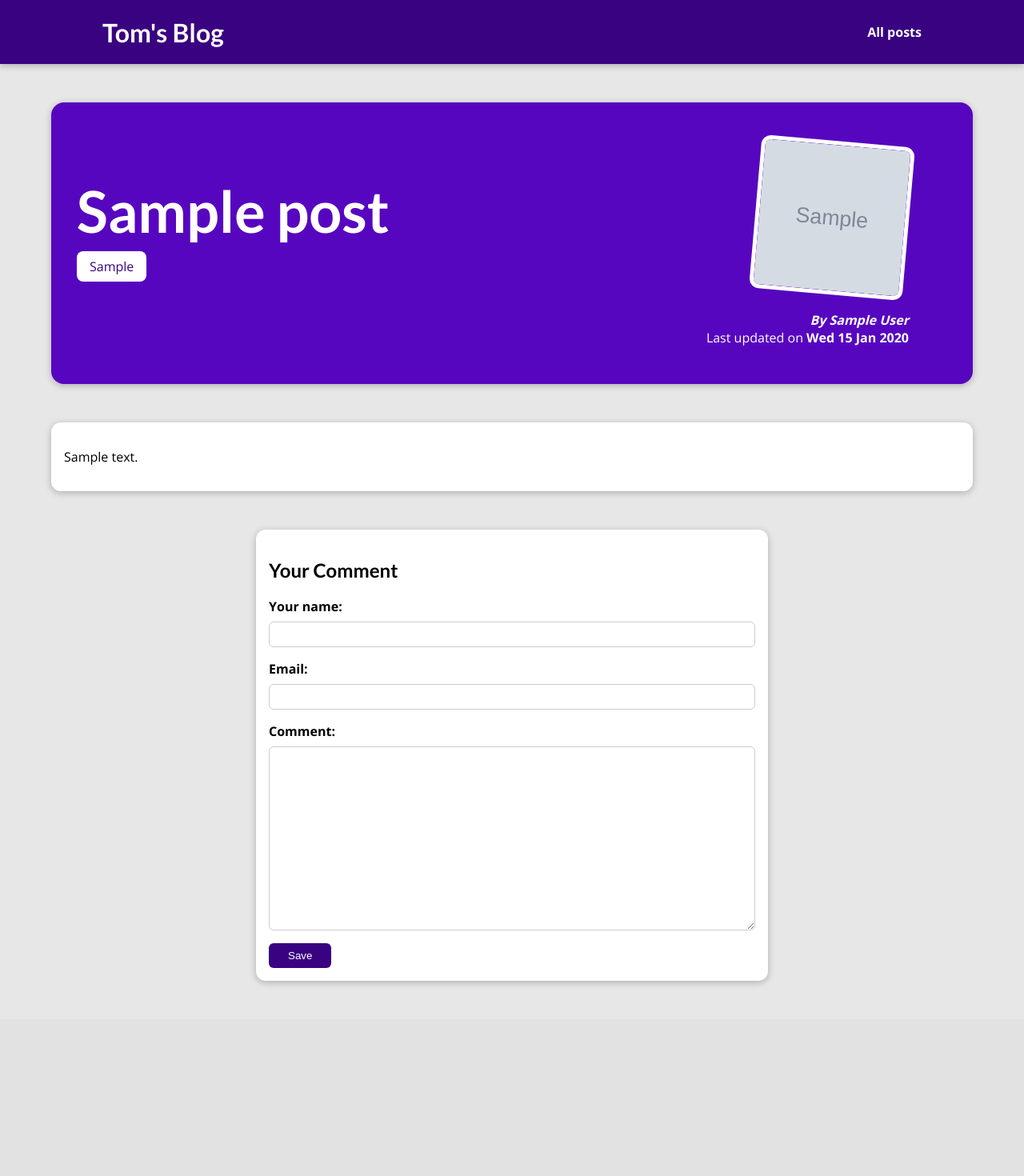
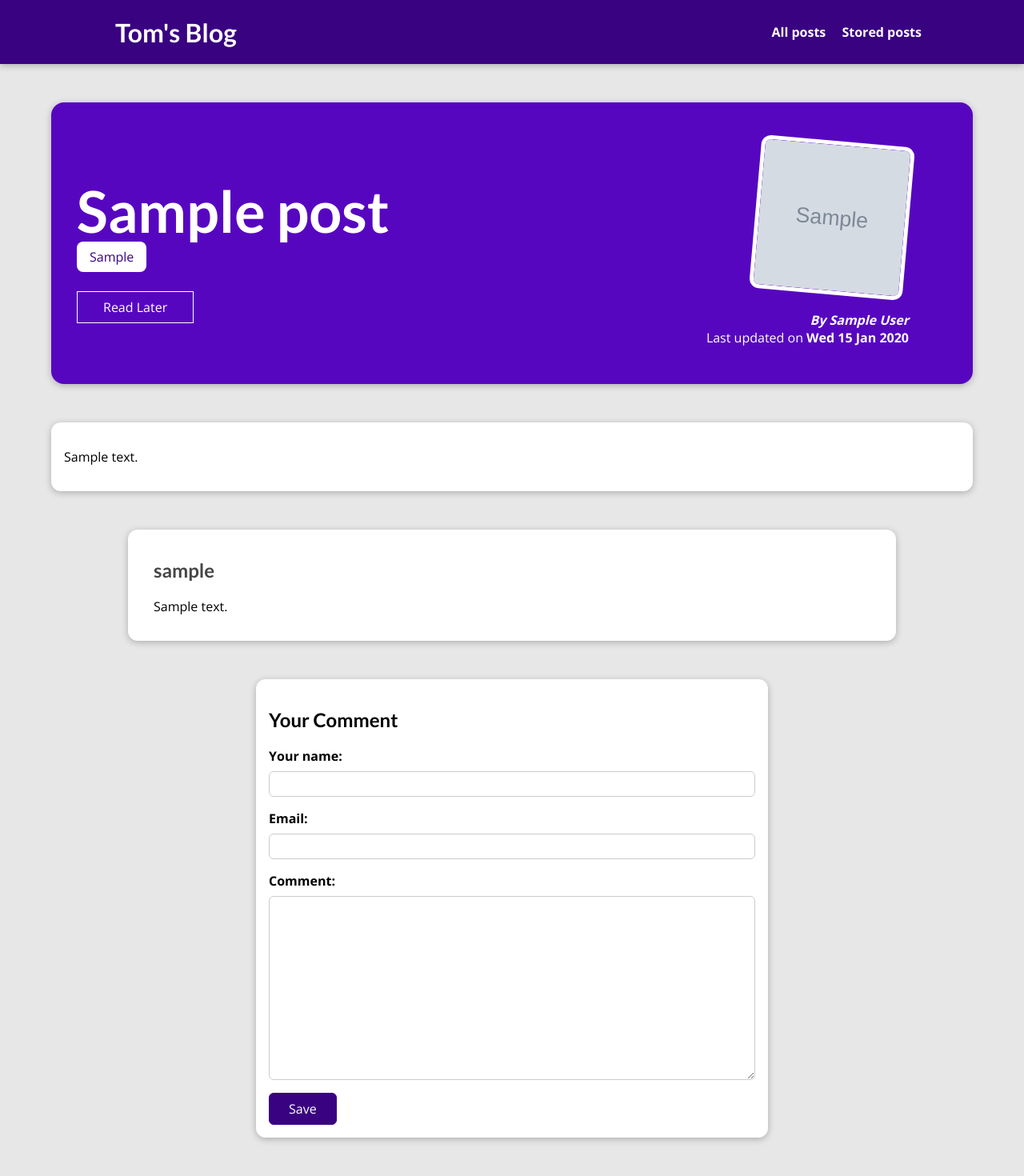
Before and after one commit to tvrbosic/django-practice, a Django app: a page that uses blog/templates/blog/post-details.html in a window 1280 px wide. Shown: the whole page at 80% size. Before the commit the page ends 1230 px from the top, so only its background shows below. Run offline with Django 4.2, Linux system fonts and the light colour scheme; tables that the repository leaves empty hold one stand-in row (values such as "Sample post"); grey boxes marked "Sample" are stand-in pictures.

Commit message:
Forms, files and sessions

```diff
--- a/blog/static/blog/header.css
+++ b/blog/static/blog/header.css
@@ -8,12 +8,15 @@
   position: absolute;
   top: 0;
   left: 0;
+  background-color: #390281;
+  box-shadow: 0 2px 8px rgba(0, 0, 0, 0.25);
 }
 
 #main-navigation a {
   text-decoration: none;
   color: white;
   font-weight: bold;
+  margin-left: 1rem;
 }
 
 #main-navigation a:hover,
--- a/blog/static/blog/post-details.css
+++ b/blog/static/blog/post-details.css
@@ -1,10 +1,5 @@
 body {
   background-color: #e7e7e7;
-}
-
-#main-navigation {
-  background-color: #390281;
-  box-shadow: 0 2px 8px rgba(0, 0, 0, 0.25);
 }
 
 #summary {
@@ -22,7 +17,7 @@ body {
 #summary h2 {
   color: white;
   font-size: 4.5rem;
-  margin-bottom: 1rem;
+  margin-bottom: 0.25rem;
 }
 
 #summary article {
@@ -57,6 +52,25 @@ body {
   font-weight: bold;
 }
 
+#read-later {
+  margin: 2rem 0;
+}
+
+#read-later button {
+  background-color: transparent;
+  border: 1px solid white;
+  padding: 0.5rem 2rem;
+  font: inherit;
+  color: white;
+  cursor: pointer;
+}
+
+#read-later button:hover,
+#read-later button:active {
+  background-color: white;
+  color: #390281;
+}
+
 main {
   width: 90%;
   max-width: 90rem;
@@ -68,20 +82,36 @@ main {
 }
 
 .tag {
+  background-color: white;
   color: #390281;
-  background-color: white;
-  padding: .5rem 1rem;
+  padding: 0.5rem 1rem;
   border-radius: 8px;
 }
 
 #comment-form {
   margin: 3rem auto;
   width: 90%;
-  padding: 1rem;
   max-width: 40rem;
   border-radius: 12px;
   background-color: white;
   box-shadow: 0 2px 8px rgba(0, 0, 0, 0.25);
+  padding: 1rem;
+}
+
+#comment-form button {
+  font: inherit;
+  background-color: #390281;
+  color: white;
+  border: 1px solid #390281;
+  padding: 0.5rem 1.5rem;
+  border-radius: 6px;
+  cursor: pointer;
+}
+
+#comment-form button:hover,
+#comment-form button:active {
+  background-color: #4f0ba7;
+  border-color: #4f0ba7;
 }
 
 .form-control {
@@ -90,7 +120,7 @@ main {
 
 .form-control label {
   font-weight: bold;
-  margin-bottom: .5rem;
+  margin-bottom: 0.5rem;
   display: block;
 }
 
@@ -99,22 +129,71 @@ main {
   display: block;
   width: 100%;
   font: inherit;
-  padding: .25rem;
+  padding: 0.25rem;
   border-radius: 6px;
   border: 1px solid #ccc;
 }
 
-#comment-form button {
+.errorlist {
+  list-style: none;
+  margin: 0.5rem 0;
+  padding: 0;
+  color: #d6000b;
+}
+
+.invalid label {
+  color: #d6000b;
+}
+
+.invalid input,
+.invalid textarea {
+  border-color: #d6000b;
+  background-color: #ffe6e7;
+}
+
+#alert {
+  margin: 8rem auto 3rem auto;
+  border: 1px solid #d6000b;
+  background-color: #ffe6e7;
+  padding: 1rem;
+  width: 90%;
+  max-width: 40rem;
+}
+
+#alert a {
+  text-decoration: none;
+  border: 1px solid #d6000b;
+  background-color: #d6000b;
   color: white;
-  background-color: #390281;
-  border: 1px #5706c0;
-  padding: .5rem 1.5rem;
+  padding: 0.25rem 1.5rem;
   border-radius: 6px;
 }
 
-#comment-form button:hover,
-#comment-form button:active {
-  cursor: pointer;
-  background-color: #4f0ba7;
-  border-color: #4f0ba7;
+#comments {
+  margin: 3rem auto;
+  width: 90%;
+  max-width: 60rem;
+  border-radius: 12px;
+  background-color: white;
+  box-shadow: 0 2px 8px rgba(0, 0, 0, 0.25);
+  padding: 1rem 2rem;
 }
+
+#comments ul {
+  list-style: none;
+  margin: 0;
+  padding: 0;
+}
+
+#comments li {
+  margin-bottom: 1rem;
+  border-bottom: 2px solid #ccc;
+}
+
+#comments li:last-of-type {
+  border-bottom: none;
+}
+
+#comments h2 {
+  color: #464646;
+}
--- a/blog/templates/blog/partials/header.html
+++ b/blog/templates/blog/partials/header.html
@@ -2,5 +2,6 @@
   <h1><a href="{% url 'starting-page' %}">Tom's Blog</a></h1>
   <nav>
     <a href="{% url 'posts' %}">All posts</a>
+    <a href="{% url 'read-later' %}">Stored posts</a>
   </nav>
 </header>
--- a/blog/templates/blog/post-details.html
+++ b/blog/templates/blog/post-details.html
@@ -1,46 +1,74 @@
 {% extends 'base.html' %}
 {% load static %}
-
 
 {% block css_files %}
 <link rel="stylesheet" href="{% static 'blog/header.css' %}">
 <link rel="stylesheet" href="{% static 'blog/post-details.css' %}">
-  {% endblock  %}
+{% endblock %}
 
-{% block title %}
-  My Blog
-{% endblock  %}
+{% block title %}My Blog{% endblock  %}
 
 {% block content %}
 {% include 'blog/partials/header.html' %}
 
+{% if comment_form.errors %}
+<div id='alert'>
+  <h2>Saving the comment failed!</h2>
+  <p>Please check the comment form below the post and fix your errors.</p>
+  <a href="#comment-form">Fix!</a>
+</div>
+{% endif %}
+
 <section id='summary'>
-    <h2>{{post.title}}</h2>
+  <h2>{{ post.title }}</h2>
   <div>
-      {% for tag in tags %}
-        <span class='tag'>{{tag.caption}}</span>
-      {% endfor %}
+    {% for tag in tags %}<span class='tag'>{{ tag.caption }}</span>{% endfor %}
   </div>
+
+  <div id='read-later'>
+    <form action="{% url 'read-later' %}" method='POST'>
+      {% csrf_token %}
+      <input type="hidden" value="{{ post.id }}" name="post_id">
+      <button>
+        {% if saved_for_later %}
+        Remove from "Read Later" list
+        {% else %}
+        Read Later
+        {% endif %}
+      </button>
+    </form>
+  </div>
+
   <article>
     <img src="{{ post.image.url }}" alt="{{ post.title }}">
-      <address>By <a href="mailto:{{post.author.email}}">{{post.author}}</a></address>
+    <address>By <a href="mailto:{{ post.author.email }}">{{ post.author }}</a></address>
     <div>
-        Last updated on <time>{{post.date|date:'D d M Y' }}</time>
-
+      Last updated on <time>{{ post.date|date:'D d M Y' }}</time>
     </div>
   </article>
 </section>
 
 <main>
-    {{post.content|linebreaks}}
+  {{ post.content|linebreaks }}
 </main>
+
+<section id='comments'>
+  <ul>
+    {% for comment in comments %}
+    <li>
+      <h2>{{ comment.user_name }}</h2>
+      <p>{{ comment.text|linebreaks }}</p>
+    </li>
+    {% endfor %}
+  </ul>
+</section>
 
 <div id='comment-form'>
   <form action="{% url 'post-details' post.slug %}" method='POST'>
     {% csrf_token %}
     <h2>Your Comment</h2>
     {% for form_field in comment_form %}
-        <div class='form-control'>
+    <div class="form-control {% if form_field.errors %}invalid{% endif %}">
       {{ form_field.label_tag }}
       {{ form_field }}
       {{ form_field.errors }}
--- a/blog/urls.py
+++ b/blog/urls.py
@@ -7,4 +7,5 @@ urlpatterns = [
     path('', views.StartingPageView.as_view(), name='starting-page'),
     path('posts', views.AllPostsView.as_view(), name='posts'),
     path('posts/<slug:slug>', views.PostDetailsView.as_view(), name='post-details'),
+    path('read-later', views.ReadLaterView.as_view(), name='read-later')
 ]
--- a/blog/views.py
+++ b/blog/views.py
@@ -37,12 +37,25 @@ class PostDetailsView(View):
     template_name = 'blog/post-details.html'
     model = Post
 
+    def is_stored_post(self, request, post_id):
+        stored_posts = request.session.get("stored_posts")
+        if stored_posts is not None:
+            is_saved_for_later = post_id in stored_posts
+        else:
+            is_saved_for_later = False
+
+        return is_saved_for_later
+
     def get(self, request, slug):
         post = Post.objects.get(slug=slug)
+
         context = {
             "post": post,
             "tags": post.tags.all(),
-            "comment_form": CommentForm()
+            "comment_form": CommentForm(),
+            "comments": post.comments.all().order_by('-id'),
+            "saved_for_later": self.is_stored_post(request, post.id)
+
         }
         return render(request, 'blog/post-details.html', context)
 
@@ -59,6 +72,38 @@ class PostDetailsView(View):
         context = {
             "post": post,
             "tags": post.tags.all(),
-            "comment_form": comment_form
+            "comment_form": comment_form,
+            "comments": post.comments.all().order_by('-id'),
+            "saved_for_later": self.is_stored_post(request, post.id)
         }
         return render(request, 'blog/post-details.html', context)
+
+
+class ReadLaterView(View):
+    def get(self, request):
+        stored_posts = request.session.get("stored_posts")
+        context = {}
+        if stored_posts is None or len(stored_posts) == 0:
+            context["posts"] = []
+            context["has_posts"] = False
+        else:
+            context["posts"] = Post.objects.filter(id__in=stored_posts)
+            context["has_posts"] = True
+        return render(request, "blog/stored-posts.html", context)
+
+    def post(self, request):
+        stored_posts = request.session.get("stored_posts")
+
+        if stored_posts is None:
+            stored_posts = []
+
+        post_id = int(request.POST["post_id"])
+
+        if post_id not in stored_posts:
+            stored_posts.append(post_id)
+            request.session["stored_posts"] = stored_posts
+        else:
+            stored_posts.remove(post_id)
+            request.session["stored_posts"] = stored_posts
+
+        return HttpResponseRedirect(reverse('read-later'))
```
Also changed, not shown: blog/admin.py (+6 -1 lines), blog/static/blog/stored-posts.css (added, +34 -0 lines), blog/templates/blog/stored-posts.html (added, +27 -0 lines), blog/static/blog/images/Tom.jpg (added). Lines whose indentation alone changed are shown as unchanged.
